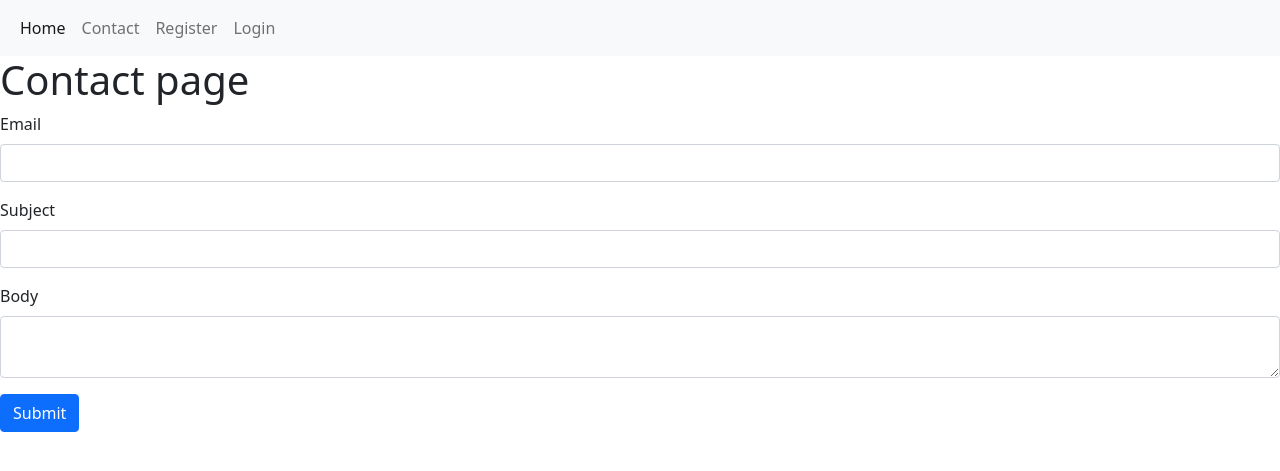
After one commit to marypank/banger-framework, a PHP site: page /login in a window 1280 px wide. The commit adds this page. Shown: the top 471 px of the page. Run offline with PHP 8.4, Linux system fonts and the light colour scheme.

Commit message:
start registration and login

```diff
--- /dev/null
+++ b/controllers/AuthController.php
@@ -0,0 +1,22 @@
+<?php
+
+namespace app\controllers;
+
+use app\core\Controller;
+use app\core\Request;
+
+class AuthController extends Controller
+{
+	public function login(Request $request)
+	{
+		return $this->render('login');
+	}
+
+	public function register(Request $request)
+	{
+		if ($request->method() === 'post') {
+			return 'handling';
+		}
+		return $this->render('register');
+	}
+}
--- a/core/Request.php
+++ b/core/Request.php
@@ -16,23 +16,33 @@ class Request
         return substr($path, 0, $position);
     }
 
-    public function getMethod()
+    public function method()
 	{
         // GET/HEAD/POST/PUT/etc
         return strtolower($_SERVER['REQUEST_METHOD']);
     }
 
+    public function isGet()
+	{
+		return $this->method() === 'get';
+	}
+
+	public function isPost()
+	{
+		return $this->method() === 'post';
+	}
+
     public function getBody()
 	{
 		$body = [];
 
-		if ($this->getMethod() === 'get') {
+		if ($this->method() === 'get') {
 			foreach ($_GET as $key => $value) {
 				$body[$key] = filter_input(INPUT_GET, $key, FILTER_SANITIZE_SPECIAL_CHARS);
 			}
 		}
 
-		if ($this->getMethod() === 'post') {
+		if ($this->method() === 'post') {
 			foreach ($_POST as $key => $value) {
 				$body[$key] = filter_input(INPUT_POST, $key, FILTER_SANITIZE_SPECIAL_CHARS);
 			}
--- a/core/Router.php
+++ b/core/Router.php
@@ -34,7 +34,7 @@ class Router
         	4. and data (post, get, ect)
          */
         $path = $this->request->getPath();
-        $method = $this->request->getMethod();
+        $method = $this->request->method();
         $callback = $this->routes[$method][$path] ?? false;
 
         if (!$callback) {
--- a/public/index.php
+++ b/public/index.php
@@ -4,6 +4,7 @@ require_once __DIR__ . '/../vendor/autoload.php';
 
 use app\core\Application;
 use app\controllers\SiteController;
+use app\controllers\AuthController;
 
 $app = new Application(dirname(__DIR__));
 
@@ -12,5 +13,9 @@ $app->router->get('/', [SiteController::class, 'home']);
 $app->router->get('/contact', [SiteController::class, 'contact']);
 $app->router->post('/contact', [SiteController::class, 'handleContact']);
 
+$app->router->get('/login', [AuthController::class, 'login']);
+$app->router->post('/login', [AuthController::class, 'login']);
+$app->router->get('/register', [AuthController::class, 'register']);
+$app->router->post('/register', [AuthController::class, 'register']);
 
 $app->run();
--- a/views/layouts/main.php
+++ b/views/layouts/main.php
@@ -20,6 +20,12 @@
                 <li class="nav-item">
                     <a class="nav-link" href="/contact">Contact</a>
                 </li>
+				<li class="nav-item">
+					<a class="nav-link" href="/register">Register</a>
+				</li>
+				<li class="nav-item">
+					<a class="nav-link" href="/login">Login</a>
+				</li>
             </ul>
         </div>
     </div>
--- /dev/null
+++ b/views/login.php
@@ -0,0 +1,16 @@
+<h1>Contact page</h1>
+<form action="" method="POST">
+    <div class="mb-3">
+        <label for="email" class="form-label">Email</label>
+        <input type="email" class="form-control" id="email" name="email">
+    </div>
+    <div class="mb-3">
+        <label for="text" class="form-label">Subject</label>
+        <input type="text" name="text" class="form-control" id="text">
+    </div>
+    <div class="mb-3">
+        <label for="textarea" class="form-label">Body</label>
+        <textarea name="textarea" class="form-control" id="textarea"></textarea>
+    </div>
+    <button type="submit" class="btn btn-primary">Submit</button>
+</form>
```
Also changed, not shown: views/register.php (added, +28 -0 lines).
